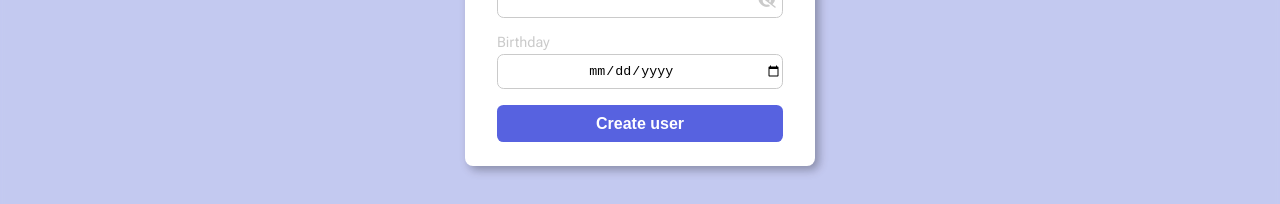
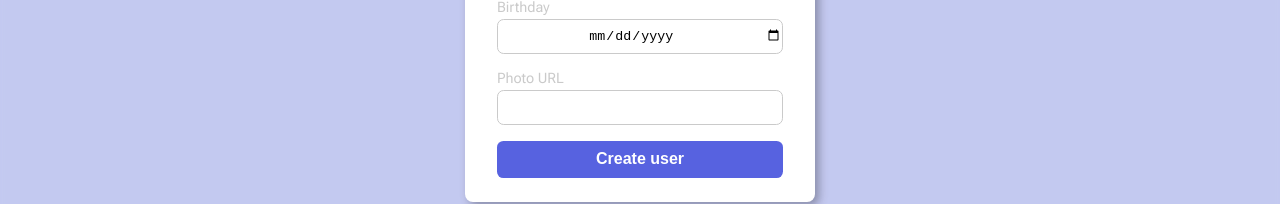
Before and after one commit to hmartinezdc/CRUD-userslist, a React (Vite) app: page / in a window 1280 px wide. Both pictures are taken after typing "Sample" into the empty fields and a click on the button "Create". Shown: the part 487-691 px from the top of the page. Built offline with nearby package versions, Linux system fonts and the light colour scheme; no server answers.

Commit message:
add image-url

```diff
--- a/src/App.css
+++ b/src/App.css
@@ -7,16 +7,17 @@
 :root {
   --font-color-blue: hsl(235, 69%, 61%);
   --font-color-white: white;
-    --font-color-red:rgb(255, 0, 102);
-    --font-color-cyan:rgb(4, 211, 208);
-    --font-color-black: black ;
+  --font-color-red: rgb(255, 0, 102);
+  --font-color-cyan: rgb(4, 211, 208);
+  --font-color-black: black;
   --font-color-gray: rgba(255, 255, 255, 0.7);
-    --font-color-grayLigth:rgb(202, 202, 202);
+  --border-color-form:rgb(202, 202, 202);
+  --font-color-grayLigth: rgb(202, 202, 202);
   --background-ligth: white;
   --background-ligth-gray: rgb(243, 245, 247);
-    --background-color-blue:hsl(235, 69%, 61%);
-    --background-color-blueTrans:hsla(214, 85%, 66%, 0.19);
-    --background-color-blue-hover:hsl(235, 69%, 70%);
+  --background-color-blue: hsl(235, 69%, 61%);
+  --background-color-blueTrans: hsla(214, 85%, 66%, 0.19);
+  --background-color-blue-hover: hsl(235, 69%, 70%);
   --background-color-cyan: rgb(16, 159, 157);
   --background-color-lighBlue: cyan;
   --bg-inpput: white;
@@ -24,21 +25,22 @@
 .dark-mode {
   --font-color-blue: hsl(235, 69%, 61%);
   --font-color-white: white;
-    --font-color-red:rgb(255, 0, 102);
-    --font-color-cyan:rgb(4, 211, 208);
+  --font-color-red: rgb(255, 0, 102);
+  --font-color-cyan: rgb(4, 211, 208);
   --font-color-black: white;
   --font-color-gray: rgba(255, 255, 255, 0.7);
-    --font-color-grayLigth:rgb(202, 202, 202);
-    --background-ligth: hsl(219, 30.30%, 12.90%);
-    --background-ligth-gray: hsl(216, 29.40%, 10.00%);
-    --background-color-blue:hsl(235, 69%, 61%);
-    --background-color-blueTrans:hsla(214, 85%, 66%, 0.19);
-    --background-color-blue-hover:hsl(235, 69%, 70%);
+  --border-color-form:rgba(202, 202, 202, 0);
+  --font-color-grayLigth: rgb(202, 202, 202);
+  --background-ligth: #171e2b;
+  --background-ligth-gray: hsl(216, 29.4%, 10%);
+  --background-color-blue: hsl(235, 69%, 61%);
+  --background-color-blueTrans: hsla(214, 85%, 66%, 0.19);
+  --background-color-blue-hover: hsl(235, 69%, 70%);
   --background-color-cyan: rgb(16, 159, 157);
   --background-color-lighBlue: cyan;
-    --bg-inpput: hsl(209, 39%, 20%);
+  --bg-inpput: #2a3850;
 }
 * {
-  transition: all ease-in-out .3s;
+  transition: ease-in-out 0.3s;
   transition-property: background-color, border-color;
 }
--- a/src/App.jsx
+++ b/src/App.jsx
@@ -34,6 +34,7 @@ function App() {
   };
 
   const hanbleCreate = () => {
+    setEditingUserData(null);
     setIsVisibleModal(true);
   };
 
--- a/src/api/axiosInstance.js
+++ b/src/api/axiosInstance.js
@@ -1,4 +1,6 @@
 import axios from "axios";
 export const axiosInstance = axios.create({
-    baseURL: "https://users-crud.academlo.tech/",
+  baseURL: "https://users-crud-c8z1.onrender.com/",
 });
+
+// baseURL: "https://users-crud.academlo.tech/",
--- a/src/components/Header/Header.css
+++ b/src/components/Header/Header.css
@@ -93,7 +93,7 @@
     width: 90px;
     padding: .6em ;
     cursor: pointer;
-    transition: ease all .3s;
+    transition: ease background-color,border .3s;
 }
 @media (hover:hover) {
     .header__create-button button:hover {
--- a/src/components/UserForm/UserForm.css
+++ b/src/components/UserForm/UserForm.css
@@ -61,12 +61,12 @@
   color: var(--font-color-black);
   background-color: var(--bg-inpput);
   outline: none;
-  border: 1px solid var(--font-color-grayLigth);
+  border: 1px solid var(--border-color-form);
   border-radius: .5em;
   padding-left: .5em;
   height: 35px;
 }
-.form__label:last-of-type>input{
+.form__label:nth-of-type(5)>input{
   text-align: center;
   padding-left: 0;
 }
--- a/src/components/UserForm/UserForm.jsx
+++ b/src/components/UserForm/UserForm.jsx
@@ -51,12 +51,19 @@ const UserForm = ({ onClose, onSendDataUser, initialData }) => {
         {isPasswordVisible ? (
           <i onClick={hablePasswordVisible} className="fa-solid fa-eye"></i>
         ) : (
-          <i onClick={hablePasswordVisible} className="fa-solid fa-eye-slash"></i>
+          <i
+            onClick={hablePasswordVisible}
+            className="fa-solid fa-eye-slash"
+          ></i>
         )}
       </label>
       <label className="form__label">
         Birthday
         <input type="date" {...register("birthday")} required />
+      </label>
+      <label className="form__label">
+        Photo URL
+        <input type="text" {...register("image_url")} />
       </label>
       <button className="button__create" type="submit">
         {" "}
```
Lines whose indentation alone changed are shown as unchanged.
